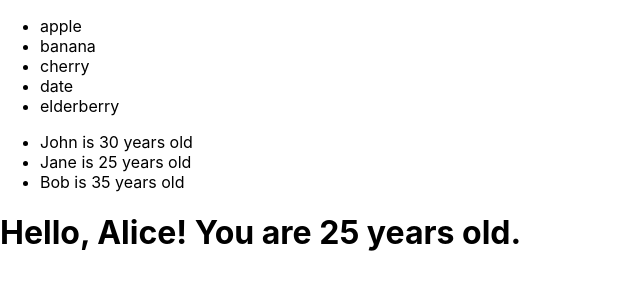
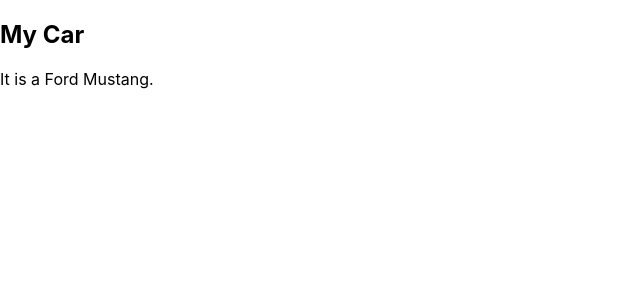
Before and after one commit to ariellechuenteu-cell/Dev-react, a React (Create React App) app: page / in a window 1280 px wide. Shown: the top 300 px of the page, without its empty margins (0-640 px from the left). Built offline with nearby package versions, Linux system fonts and the light colour scheme.

Commit message:
utilisation de jsx pour inserer des expressions et ecrire des elements html sur une ou plusieurs lignes,application de jsx dans les composants react

```diff
--- a/src/index.js
+++ b/src/index.js
@@ -6,54 +6,62 @@ import reportWebVitals from './reportWebVitals';
 
 import { createRoot } from 'react-dom/client'
 
+//Utilisation de jsx pour créer un élément React
+const myElement = <h1>I Love JSX!</h1>;
 
-/* //Methode map() permet de créer un nouveau tableau en appliquant une fonction à
-chaque élément du tableau d'origine. Elle prend une fonction de rappel (callback)
-comme argument, qui est exécutée pour chaque élément du tableau. La fonction de
-rappel reçoit trois arguments : l'élément actuel, l'index de l'élément et le
-tableau d'origine.*/
-const fruits = ['apple', 'banana', 'cherry', 'date', 'elderberry'];
+//utilisation de jsx pour créer un élément React avec une expression
+const myText = <h1>React is {5 + 5} times better with JSX</h1>;
 
-function FruitList() {
+//Pour écrire du HTML sur plusieurs lignes, mettez le HTML entre parenthèses
+const myList = (
+  <ul>
+    <li>Apples</li>
+    <li>Bananas</li>
+    <li>Cherries</li>
+  </ul>
+);
+
+// pour ecrire du code html, mettez les dans un element de contenu parent, comme un div ou un section
+const myDiv = (
+  <div>
+    <p>I am a paragraph.</p>
+    <p>I am a paragraph too.</p>
+  </div>
+);
+
+//Au cas contraire on peut l'ecrire dans un fragment React, qui est un conteneur vide qui ne produit pas de noeud supplémentaire dans le DOM
+const myFragment = (
+  <>
+    <p>I am a paragraph.</p>
+    <p>I am a paragraph too.</p>
+  </>
+);
+
+//Les classes CSS sont appliquées en utilisant l'attribut className au lieu de class, car class est un mot réservé en JavaScript.
+const myClass = <h1 className="myclass">Hello World</h1>;
+
+// JSX dans les composants React
+function Car() {
+  const brand = "Ford";
+  const model = "Mustang";
   return (
-    <ul>
-      {fruits.map((fruit) => (
-        <li key={fruit}>{fruit}</li>
-      ))}
-    </ul>
-  );
-}
-//la methode map est aussi utilisee dans les composants React pour générer des listes d'éléments à partir de tableaux de données.
-const users = [
-  { id: 1, name: 'John', age: 30 },
-  { id: 2, name: 'Jane', age: 25 },
-  { id: 3, name: 'Bob', age: 35 }
-];
-
-function UserList() {
-  return (
-    <ul>
-      {users.map(user =>
-        <li key={user.id}>
-          {user.name} is {user.age} years old
-        </li>
-      )}
-    </ul>
+    <>
+      <h2>My Car</h2>
+      <p>It is a {brand} {model}.</p>
+    </>
   );
 }
 
-
-// la destructuration des composants react
-function Greeting({ name, age }) {
-  return <h1>Hello, {name}! You are {age} years old.</h1>;
-}
 const root = ReactDOM.createRoot(document.getElementById('root'));
 root.render(
-  <React.StrictMode>
-    <FruitList />
-    <UserList />
-    <Greeting name="Alice" age={25} />
-  </React.StrictMode>
+    <Car />,
+  myClass,
+    myFragment,
+    myDiv,
+    myList,
+    myText,
+    myElement,
+
 );
 
 
```
